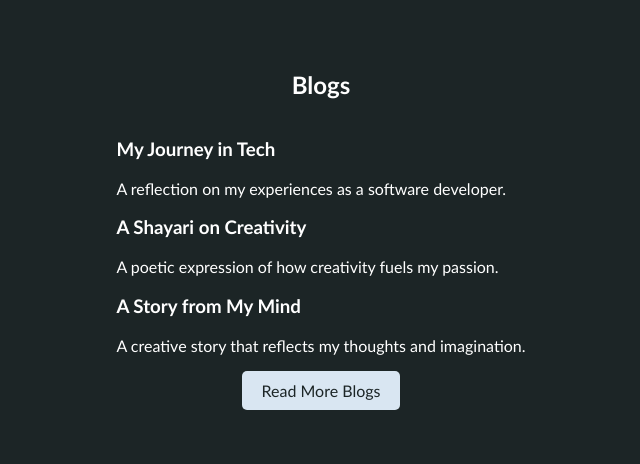
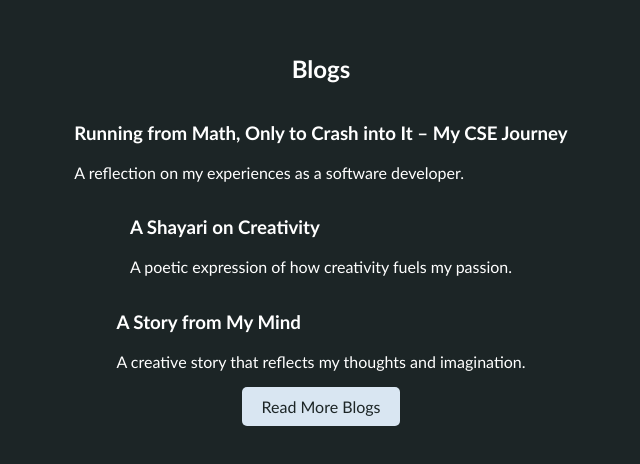
Before and after one commit to g269r/WebProfile, a plain HTML site: page index.html in a window 1280 px wide. Shown: the part 3910-4374 px from the top of the page, without its empty margins (319-959 px from the left). Drawn offline with Linux system fonts and the light colour scheme.

Commit message:
Update index.html

```diff
--- a/index.html
+++ b/index.html
@@ -93,11 +93,10 @@
     <!-- Blogs Section -->
     <section id="blogs">
         <h2>Blogs</h2>
-        <div class="blogs-grid">
-            <div class="blog-card">
-                <h3>My Journey in Tech</h3>
-                <p>A reflection on my experiences as a software developer.</p>
-            </div>
+       <div class="blog-card">
+    <h3>Running from Math, Only to Crash into It – My CSE Journey</h3>
+    <p>A reflection on my experiences as a software developer.</p>
+</div>
             <div class="blog-card">
                 <h3>A Shayari on Creativity</h3>
                 <p>A poetic expression of how creativity fuels my passion.</p>
```
